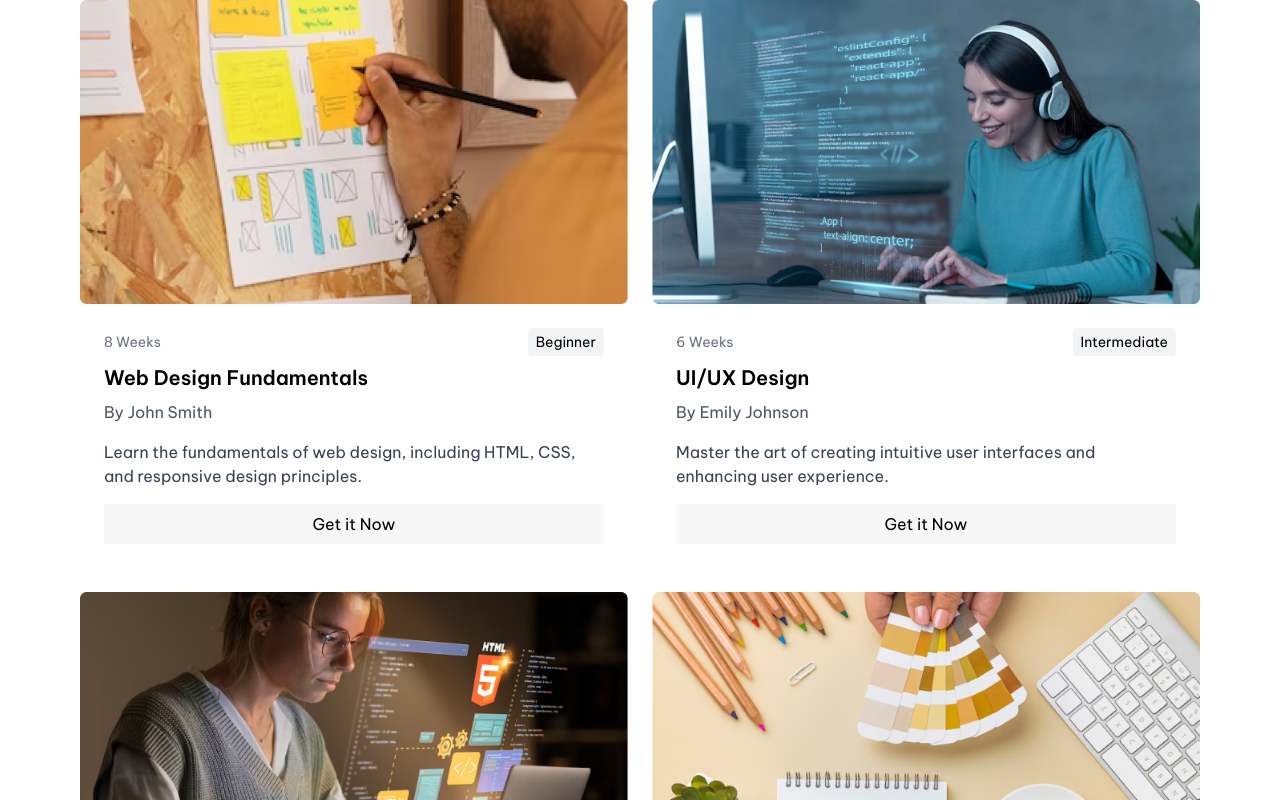
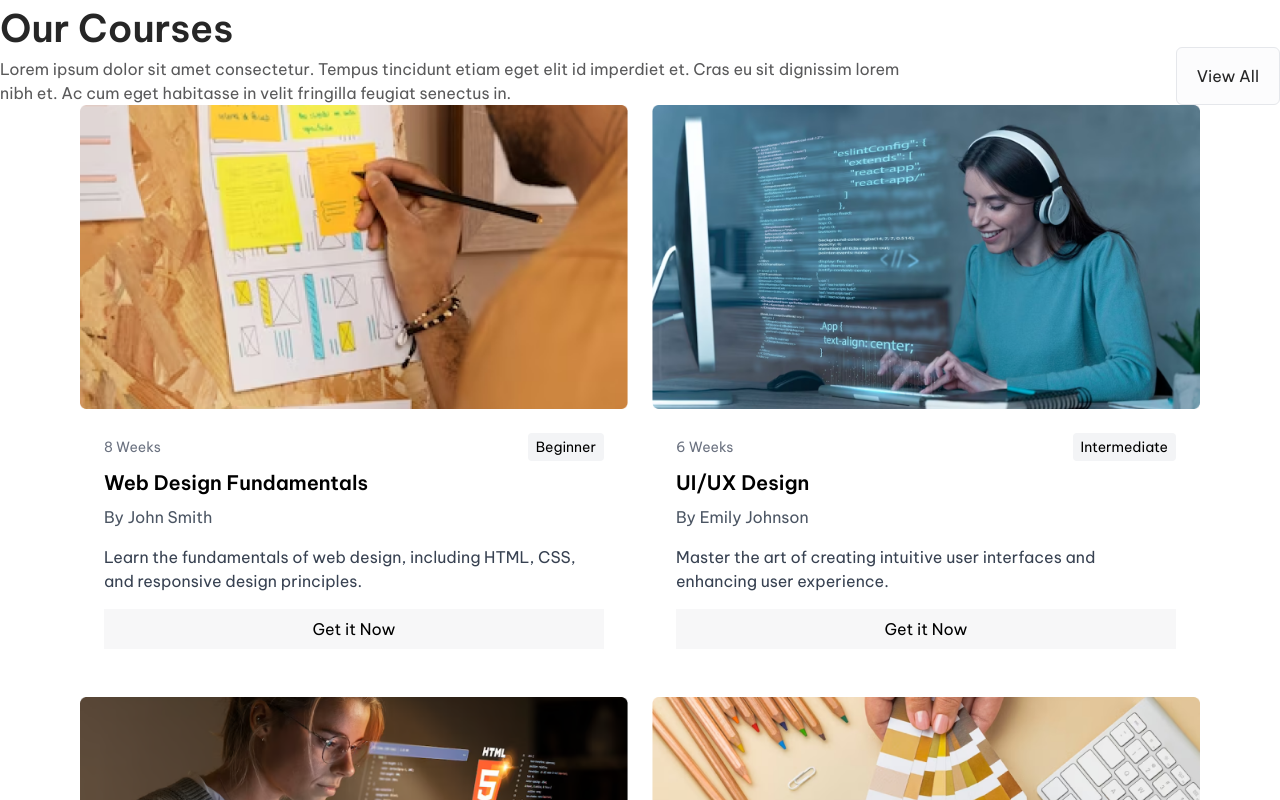
Before and after one commit to MohammadKerdasi/E-Learning, a React (Vite) app: page /E-Learning/About in a window 1280 px wide. Shown: the top 800 px of the page. Built offline with nearby package versions, Linux system fonts and the light colour scheme.

Commit message:
Basic-common

```diff
--- a/src/Components/CourseCard.tsx
+++ b/src/Components/CourseCard.tsx
@@ -1,4 +1,4 @@
-import { Course } from "./../data";
+import { Course } from "../interfaces";
 
 interface CourseCardProps {
   course: Course;
--- /dev/null
+++ b/src/Components/HomeBasicLK/HomeBasicLK.tsx
@@ -0,0 +1,17 @@
+import { BasicHome } from "../../interfaces";
+import PargraphCommonLK from "../PargraphCommonLK/PargraphCommonLK";
+import TitleLK from "../TitleLK/TitleLK";
+
+
+
+export default function HomeBasicLK({text,par,btn,varwidth}:BasicHome) {
+  return (
+    <div className="flex justify-between items-end">
+        <div className={`flex flex-col ${varwidth}`}>
+        <TitleLK text={text} />
+        <PargraphCommonLK par={par}/>
+        </div>
+            {btn ? <button className="px-5 py-4 text-neutral-800 rounded-md bg-White/99 border">{btn}</button> : ''}
+    </div>
+  )
+}
--- /dev/null
+++ b/src/Components/OurCoursesLM/OurCoursesLM.tsx
@@ -0,0 +1,26 @@
+import { useSelector } from "react-redux";
+import HomeBasicLK from "../HomeBasicLK/HomeBasicLK";
+import CourseCard from "../CourseCard";
+import { Course } from "./../../interfaces";
+import { RootState } from "../../redux/store";
+
+
+export default function OurCoursesLM() {
+  const courses = useSelector((state: RootState) => state.course.courses);
+  return (
+    <div>
+      <HomeBasicLK varwidth='w-[73%]' text='Our Courses' par='Lorem ipsum dolor sit amet consectetur. Tempus tincidunt etiam eget elit id imperdiet et. Cras eu sit dignissim lorem nibh et. Ac cum eget habitasse in velit fringilla feugiat senectus in.' btn='View All'/>
+      <div className="px-4 lg:px-20 desktop:px-40">
+      <div className="grid grid-cols-1 md:grid-cols-2 lg:grid-cols-2 gap-6">
+        {courses.map((course:Course)=>{
+          return(
+            <CourseCard key={course.id} course={course} />
+          )
+        })}
+      </div>
+    </div>
+
+
+    </div>
+  )
+}
--- /dev/null
+++ b/src/Components/PargraphCommonLK/PargraphCommonLK.tsx
@@ -0,0 +1,6 @@
+
+export default function PargraphCommonLK({par}:{par:string}) {
+  return (
+    <div className="text-sm leading-[21px] lg:text-base desktop:text-lg desktop:leading-[27px] text-Grey/35 font-normal">{par}</div>
+  )
+}
--- /dev/null
+++ b/src/Components/TitleLK/TitleLK.tsx
@@ -0,0 +1,6 @@
+
+export default function TitleLK({text}:{text:string}) {
+  return (
+    <div className="font-semibold leading-11 lg:leading-12 desktop:leading-13 text-2.5xl lg:text-4.5xl desktop:text-5xl text-neutral-800">{text}</div>
+  )
+}
--- a/src/interfaces.tsx
+++ b/src/interfaces.tsx
@@ -7,3 +7,9 @@ export interface Course {
     description: string;
     image: string;
   }
+export interface BasicHome{
+  text:string,
+  par:string,
+  btn:string,
+  varwidth:string
+}
--- a/src/pages/Home/Home.tsx
+++ b/src/pages/Home/Home.tsx
@@ -1,19 +1,13 @@
-import { useSelector } from 'react-redux';
-import { RootState } from './../../redux/store/index';
-import CourseCard from './../../components/CourseCard';
+import OurCoursesLM from "../../components/OurCoursesLM/OurCoursesLM";
+
 
 export default function Home() {
-  const courses = useSelector((state: RootState) => state.course.courses);
 
-  console.log(courses);
 
   return (
-    <div className="px-4 lg:px-20 desktop:px-40">
-      <div className="grid grid-cols-1 md:grid-cols-2 lg:grid-cols-2 gap-6">
-        {courses.map((course) => (
-          <CourseCard key={course.id} course={course} />
-        ))}
-      </div>
-    </div>
+   <div>
+    <OurCoursesLM/>
+
+   </div>
   )
 }
--- a/tailwind.config.js
+++ b/tailwind.config.js
@@ -32,6 +32,15 @@ export default {
       spacing: {
         '7.5': '30px',
       },
+      fontSize: {
+        '4.5xl': '38px',
+        '2.5xl' : '28px',
+      },
+      lineHeight: {
+        '11': '42px',
+        '12': '57px',
+        '13': '72px',
+      },
       screens: {
         // 'tablet': '640px',
 
```
